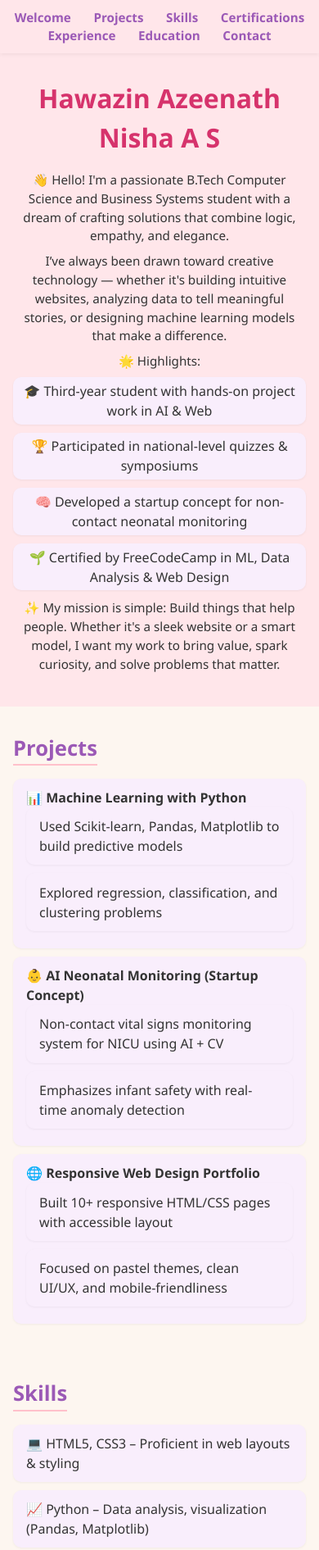
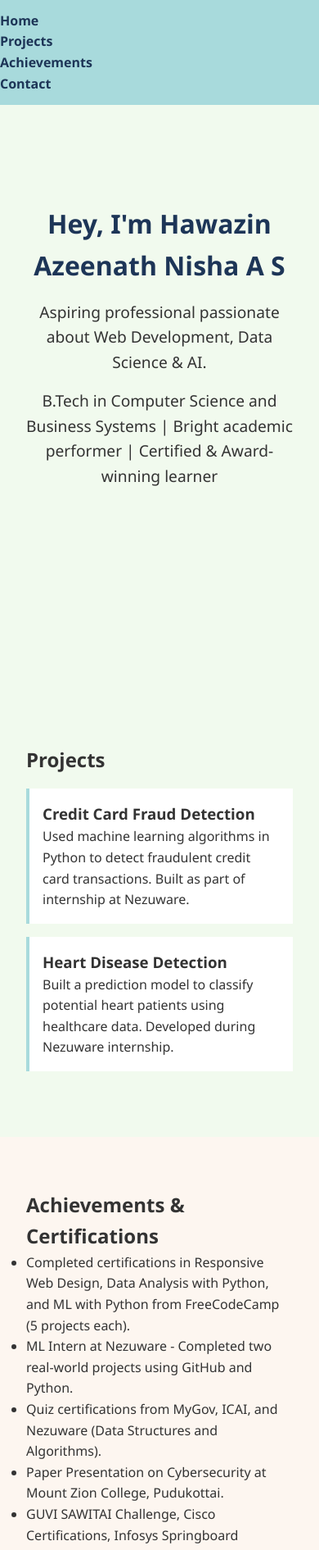
Before and after one commit to Hawaazin/Portfolio, a plain HTML site: page index.html in a window 390 px wide. Shown: the top 1891 px of the page at 82% size. Drawn offline with Linux system fonts and the light colour scheme.

Commit message:
Update index.html

```diff
--- a/index.html
+++ b/index.html
@@ -6,262 +6,154 @@
   <title>Hawazin Azeenath Nisha A S - Portfolio</title>
   <style>
     :root {
-      --bg: #fdf6f0;
-      --accent: #ffe6ea;
-      --highlight: #ffc0cb;
+      --main-bg: #fdf6f0;
+      --accent: #a8dadc;
+      --dark: #1d3557;
+      --soft: #f1faee;
       --text: #333;
-      --main: #9b59b6;
-      --soft: rgba(0, 0, 0, 0.05);
     }
 
     * {
       box-sizing: border-box;
       margin: 0;
       padding: 0;
-      scroll-behavior: smooth;
     }
 
     body {
       font-family: 'Segoe UI', sans-serif;
-      background-color: var(--bg);
+      background-color: var(--main-bg);
       color: var(--text);
-      line-height: 1.5;
+      line-height: 1.6;
     }
 
     #navbar {
       position: fixed;
       top: 0;
       width: 100%;
-      background-color: var(--accent);
-      padding: 0.6rem 0;
-      text-align: center;
-      box-shadow: 0 2px 5px var(--soft);
+      background: var(--accent);
+      display: flex;
+      justify-content: space-around;
+      padding: 0.8rem 0;
       z-index: 1000;
     }
 
     #navbar a {
-      margin: 0 0.75rem;
+      color: var(--dark);
       text-decoration: none;
-      color: var(--main);
-      font-weight: 600;
-      font-size: 0.95rem;
+      font-weight: bold;
     }
 
-    header#welcome-section {
-      min-height: 100vh;
-      padding: 6rem 1rem 2rem;
-      background: var(--accent);
+    section {
+      padding: 4rem 2rem;
+      max-width: 1000px;
+      margin: auto;
+    }
+
+    #welcome-section {
+      height: 100vh;
+      background: var(--soft);
+      display: flex;
+      flex-direction: column;
+      justify-content: center;
+      align-items: center;
       text-align: center;
     }
 
-    header h1 {
-      font-size: 2.4rem;
-      color: #d6336c;
-      margin-bottom: 1rem;
+    #welcome-section h1 {
+      font-size: 2.8rem;
+      color: var(--dark);
     }
 
-    header p {
-      max-width: 800px;
-      margin: 0.5rem auto;
-      font-size: 1rem;
+    #welcome-section p {
+      font-size: 1.2rem;
+      margin-top: 1rem;
     }
 
-    header ul {
-      list-style: none;
-      padding: 0;
-      margin: 0.5rem auto;
-      max-width: 500px;
+    #projects {
+      background: var(--soft);
     }
 
-    header ul li {
-      padding: 0.3rem 0;
+    .project-tile {
+      margin: 1rem 0;
+      padding: 1rem;
+      border-left: 4px solid var(--accent);
+      background: white;
     }
 
-    section {
-      max-width: 880px;
-      margin: auto;
-      padding: 2rem 1rem 1.5rem;
+    #contact {
+      background: var(--accent);
+      color: var(--dark);
+      text-align: center;
     }
 
-    section h2 {
-      color: var(--main);
-      font-size: 1.6rem;
-      margin-bottom: 1rem;
-      border-bottom: 2px solid var(--highlight);
-      display: inline-block;
-    }
-
-    ul, .project-tile {
-      list-style: none;
-      padding: 0;
-    }
-
-    li, .project-tile {
-      background: #f9eefc;
-      margin-bottom: 10px;
-      padding: 0.7rem 1rem;
-      border-radius: 10px;
-      box-shadow: 0 1px 3px var(--soft);
-    }
-
-    a {
-      color: var(--main);
+    #contact a {
+      color: var(--dark);
+      margin: 0 1rem;
       text-decoration: none;
     }
 
-    a:hover {
-      text-decoration: underline;
-    }
-
-    footer {
-      background: var(--accent);
-      text-align: center;
-      padding: 1rem;
-      font-size: 0.9rem;
-      border-top: 2px solid var(--highlight);
-      margin-top: 2rem;
-    }
-
-    #profile-link {
-      color: #6c63ff;
-    }
-
-    @media (max-width: 600px) {
+    @media screen and (max-width: 768px) {
       #navbar {
-        font-size: 0.85rem;
+        flex-direction: column;
       }
 
-      header h1 {
+      #welcome-section h1 {
         font-size: 2rem;
-      }
-
-      header p {
-        font-size: 0.95rem;
       }
     }
   </style>
 </head>
 <body>
 
-  <!-- Navbar -->
   <nav id="navbar">
-    <a href="#welcome-section">Welcome</a>
+    <a href="#welcome-section">Home</a>
     <a href="#projects">Projects</a>
-    <a href="#skills">Skills</a>
-    <a href="#certifications">Certifications</a>
-    <a href="#experience">Experience</a>
-    <a href="#education">Education</a>
+    <a href="#achievements">Achievements</a>
     <a href="#contact">Contact</a>
   </nav>
 
-  <!-- Welcome -->
-  <header id="welcome-section">
-    <h1>Hawazin Azeenath Nisha A S</h1>
-    <p>👋 Hello! I'm a passionate B.Tech Computer Science and Business Systems student with a dream of crafting solutions that combine logic, empathy, and elegance.</p>
-    <p>I’ve always been drawn toward creative technology — whether it's building intuitive websites, analyzing data to tell meaningful stories, or designing machine learning models that make a difference.</p>
-    <p>🌟 Highlights:</p>
-    <ul>
-      <li>🎓 Third-year student with hands-on project work in AI & Web</li>
-      <li>🏆 Participated in national-level quizzes & symposiums</li>
-      <li>🧠 Developed a startup concept for non-contact neonatal monitoring</li>
-      <li>🌱 Certified by FreeCodeCamp in ML, Data Analysis & Web Design</li>
-    </ul>
-    <p>✨ My mission is simple: Build things that help people. Whether it's a sleek website or a smart model, I want my work to bring value, spark curiosity, and solve problems that matter.</p>
-  </header>
+  <section id="welcome-section">
+    <h1>Hey, I'm Hawazin Azeenath Nisha A S</h1>
+    <p>Aspiring professional passionate about Web Development, Data Science & AI.</p>
+    <p>B.Tech in Computer Science and Business Systems | Bright academic performer | Certified & Award-winning learner</p>
+  </section>
 
-  <!-- Projects -->
   <section id="projects">
     <h2>Projects</h2>
     <div class="project-tile">
-      <strong>📊 Machine Learning with Python</strong>
-      <ul>
-        <li>Used Scikit-learn, Pandas, Matplotlib to build predictive models</li>
-        <li>Explored regression, classification, and clustering problems</li>
-      </ul>
+      <h3>Credit Card Fraud Detection</h3>
+      <p>Used machine learning algorithms in Python to detect fraudulent credit card transactions. Built as part of internship at Nezuware.</p>
     </div>
     <div class="project-tile">
-      <strong>👶 AI Neonatal Monitoring (Startup Concept)</strong>
-      <ul>
-        <li>Non-contact vital signs monitoring system for NICU using AI + CV</li>
-        <li>Emphasizes infant safety with real-time anomaly detection</li>
-      </ul>
-    </div>
-    <div class="project-tile">
-      <strong>🌐 Responsive Web Design Portfolio</strong>
-      <ul>
-        <li>Built 10+ responsive HTML/CSS pages with accessible layout</li>
-        <li>Focused on pastel themes, clean UI/UX, and mobile-friendliness</li>
-      </ul>
+      <h3>Heart Disease Detection</h3>
+      <p>Built a prediction model to classify potential heart patients using healthcare data. Developed during Nezuware internship.</p>
     </div>
   </section>
 
-  <!-- Skills -->
-  <section id="skills">
-    <h2>Skills</h2>
+  <section id="achievements">
+    <h2>Achievements & Certifications</h2>
     <ul>
-      <li>💻 HTML5, CSS3 – Proficient in web layouts & styling</li>
-      <li>📈 Python – Data analysis, visualization (Pandas, Matplotlib)</li>
-      <li>🧠 Machine Learning – Scikit-learn, Regression, Clustering</li>
-      <li>🎨 UI/UX – Pastel aesthetic, clean, user-centered design</li>
-      <li>🧩 Problem Solving – Hackathons, quizzes, symposiums</li>
+      <li>Completed certifications in Responsive Web Design, Data Analysis with Python, and ML with Python from FreeCodeCamp (5 projects each).</li>
+      <li>ML Intern at Nezuware - Completed two real-world projects using GitHub and Python.</li>
+      <li>Quiz certifications from MyGov, ICAI, and Nezuware (Data Structures and Algorithms).</li>
+      <li>Paper Presentation on Cybersecurity at Mount Zion College, Pudukottai.</li>
+      <li>GUVI SAWITAI Challenge, Cisco Certifications, Infosys Springboard Certifications, and TechMahindra Cybersecurity Certification.</li>
+      <li>Organizer of ChefWar 25 and Quizohilic 25; MC and Editor of TechChandler CSBS Club and College Women's Day event.</li>
+      <li>Masterclasses and webinars on AI, PowerBI, SQL, Coding, and more from industry leaders.</li>
+      <li>Top ranks in Project Expo, Short Film Competition, and Logo & Tagline Quiz.</li>
+      <li>Creative in Graphic Design using Adobe Illustrator, proficient in MS Office Suite, Poster/PPT/Logo making.</li>
+      <li>Bright and consistent performer throughout school with strong academic background.</li>
     </ul>
   </section>
 
-  <!-- Certifications -->
-  <section id="certifications">
-    <h2>Certifications</h2>
-    <ul>
-      <li>FreeCodeCamp – Responsive Web Design</li>
-      <li>FreeCodeCamp – Data Analysis with Python</li>
-      <li>FreeCodeCamp – Machine Learning with Python</li>
-      <li>CAP – Data Visualization</li>
-    </ul>
+  <section id="contact">
+    <h2>Contact Me</h2>
+    <p>Email: <a href="mailto:hawazinsafeek@gmail.com">hawazinsafeek@gmail.com</a></p>
+    <p>
+      <a id="profile-link" href="https://github.com/yourgithub" target="_blank">GitHub</a> |
+      <a href="https://linkedin.com/in/yourlinkedin" target="_blank">LinkedIn</a>
+    </p>
   </section>
-
-  <!-- Experience -->
-  <section id="experience">
-    <h2>Experience</h2>
-    <ul>
-      <li>
-        <strong>🧪 ML Intern @ Nezuware (Aug 2024)</strong>
-        <ul>
-          <li>Helped in preparing datasets for model training</li>
-          <li>Worked on evaluating real-time model performance</li>
-          <li>Participated in team meetings and presented progress</li>
-        </ul>
-      </li>
-    </ul>
-  </section>
-
-  <!-- Education -->
-  <section id="education">
-    <h2>Education</h2>
-    <ul>
-      <li>B.Tech – Computer Science & Business Systems (3rd Year)</li>
-      <li>Principal: Dr. V. Nirmal Kannan</li>
-      <li>Actively participated in intercollegiate quizzes & symposiums</li>
-    </ul>
-  </section>
-
-  <!-- Contact -->
-  <section id="contact">
-    <h2>Contact</h2>
-    <ul>
-      <li>Email: <a id="profile-link" href="mailto:hawazinsafeek@gmail.com" target="_blank">hawazinsafeek@gmail.com</a></li>
-      <li>LinkedIn: <a href="www.linkedin.com/in/hawazin-azeenath-nisha-8161ab295" target="_blank">www.linkedin.com/in/hawazin-azeenath-nisha-8161ab295d</a></li>
-      <li>GitHub: <a href="https://github.com/your-github-id" target="_blank">github.com/your-github-id</a></li>
-    </ul>
-  </section>
-
-  <!-- Footer -->
-  <footer>
-    &copy; 2025 Hawazin Azeenath Nisha A S — All rights reserved.
-  </footer>
 
 </body>
 </html>
-
-  </footer>
-
-</body>
-</html>
```
